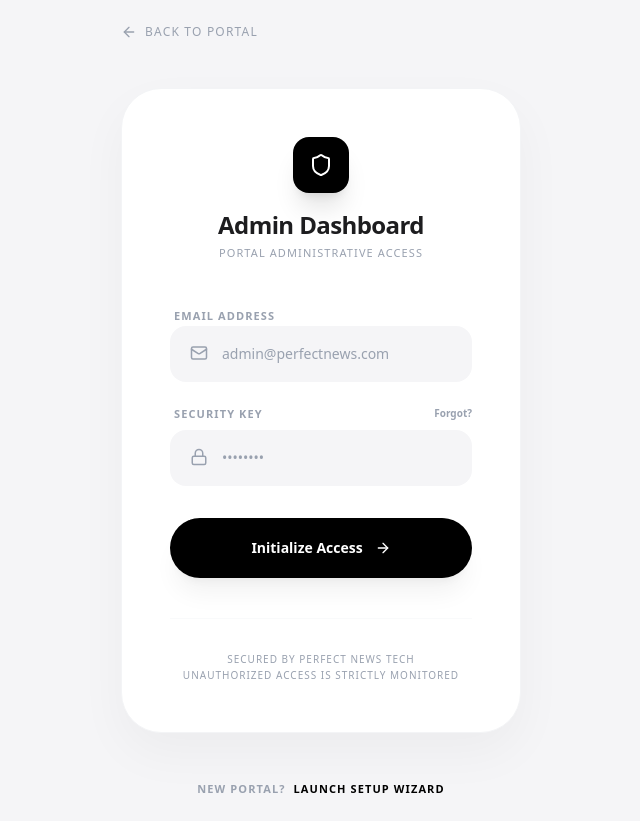
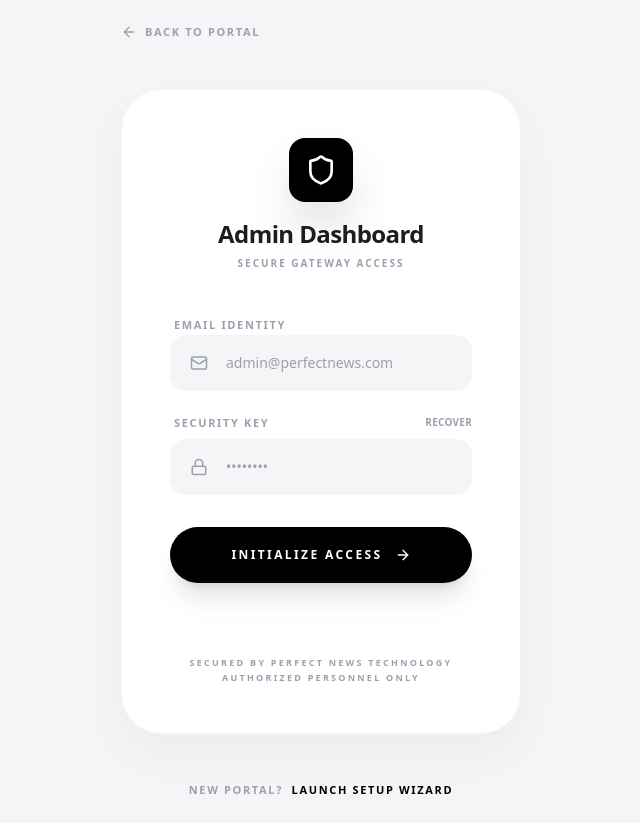
Before and after one commit to PagePerfecttech/perfectnews, a Next.js app: page /login in a window 1280 px wide. Shown: the whole page, without its empty margins (319-959 px from the left). Built offline with nearby package versions, Linux system fonts and the light colour scheme; no server answers; the database is empty.

Commit message:
feat: implement admin login page and server-side authentication actions

```diff
--- a/src/app/login/page.tsx
+++ b/src/app/login/page.tsx
@@ -1,53 +1,40 @@
 "use client";
 
-import React, { useState } from 'react';
-import { signIn } from "next-auth/react";
-import { useRouter } from "next/navigation";
+import React, { useState, useTransition } from 'react';
+import { login } from "@/lib/auth-actions";
 import {
   Shield,
   Lock,
   Mail,
   AlertCircle,
   ArrowRight,
-  ArrowLeft,
-  Settings
+  ArrowLeft
 } from 'lucide-react';
 import Link from 'next/link';
 
 export default function LoginPage() {
-  const [email, setEmail] = useState("");
-  const [password, setPassword] = useState("");
-  const [error, setError] = useState("");
-  const [loading, setLoading] = useState(false);
-  const router = useRouter();
+  const [error, setError] = useState<string | undefined>("");
+  const [isPending, startTransition] = useTransition();
 
-  const handleSubmit = async (e: React.FormEvent) => {
+  const handleSubmit = (e: React.FormEvent<HTMLFormElement>) => {
     e.preventDefault();
-    setLoading(true);
     setError("");
 
-    try {
-      const result = await signIn("credentials", {
-        email,
-        password,
-        redirect: false,
-      });
+    const formData = new FormData(e.currentTarget);
 
-      if (result?.error) {
-        setError("Invalid credentials. Please verify your email and password.");
-      } else {
-        router.push("/admin");
-        router.refresh();
-      }
-    } catch (err) {
-      setError("An unexpected error occurred. Please try again.");
-    } finally {
-      setLoading(false);
-    }
+    startTransition(() => {
+      login(formData)
+        .then((data) => {
+          if (data?.error) {
+            setError(data.error);
+          }
+        })
+        .catch(() => setError("An unexpected error occurred."));
+    });
   };
 
   return (
-    <div className="min-h-screen bg-[#F5F5F7] text-[#1D1D1F] flex flex-col items-center justify-center p-6">
+    <div className="min-h-screen bg-[#F5F5F7] text-[#1D1D1F] flex flex-col items-center justify-center p-6 font-sans">
 
       <div className="max-w-[400px] w-full flex flex-col items-center animate-in fade-in slide-in-from-bottom-8 duration-1000">
 
@@ -55,7 +42,7 @@ export default function LoginPage() {
         <div className="w-full mb-12 flex justify-start">
           <Link href="/" className="inline-flex items-center space-x-2 text-gray-400 hover:text-black transition-colors group">
             <ArrowLeft className="w-4 h-4 transition-transform group-hover:-translate-x-1" />
-            <span className="text-xs font-medium uppercase tracking-widest">Back to Portal</span>
+            <span className="text-[11px] font-semibold uppercase tracking-[0.15em]">Back to Portal</span>
           </Link>
         </div>
 
@@ -63,12 +50,12 @@ export default function LoginPage() {
 
           {/* Accent Header */}
           <div className="text-center space-y-4">
-            <div className="w-14 h-14 bg-black rounded-2xl flex items-center justify-center mx-auto shadow-xl">
-              <Shield className="w-6 h-6 text-white" />
+            <div className="w-16 h-16 bg-black rounded-2xl flex items-center justify-center mx-auto shadow-2xl transform transition-transform hover:rotate-3">
+              <Shield className="w-8 h-8 text-white" />
             </div>
-            <div className="space-y-1">
+            <div className="space-y-1.5">
               <h1 className="text-2xl font-semibold tracking-tight">Admin Dashboard</h1>
-              <p className="text-[11px] font-medium text-gray-400 uppercase tracking-widest">Portal Administrative Access</p>
+              <p className="text-[10px] font-bold text-gray-400 uppercase tracking-[0.2em]">Secure Gateway Access</p>
             </div>
           </div>
 
@@ -77,21 +64,21 @@ export default function LoginPage() {
             {error && (
               <div className="p-4 bg-red-50 rounded-2xl flex items-start space-x-3 border border-red-100 animate-in fade-in zoom-in duration-300">
                 <AlertCircle className="w-4 h-4 text-red-500 mt-0.5 flex-shrink-0" />
-                <p className="text-[11px] font-semibold text-red-700 uppercase leading-relaxed">{error}</p>
+                <p className="text-[10px] font-bold text-red-700 uppercase tracking-wide leading-relaxed">{error}</p>
               </div>
             )}
 
             <div className="space-y-6">
               <div className="space-y-2">
-                <label className="text-[11px] font-semibold text-gray-400 uppercase tracking-widest ml-1">Email Address</label>
+                <label className="text-[11px] font-bold text-gray-400 uppercase tracking-[0.15em] ml-1">Email Identity</label>
                 <div className="relative group">
-                  <Mail className="absolute left-5 top-4.5 w-4.5 h-4.5 text-gray-400 group-focus-within:text-black transition-colors" />
+                  <Mail className="absolute left-5 top-1/2 -translate-y-1/2 w-4.5 h-4.5 text-gray-400 group-focus-within:text-black transition-colors" />
                   <input
+                    name="email"
                     type="email"
                     required
-                    value={email}
-                    onChange={(e) => setEmail(e.target.value)}
-                    className="w-full bg-[#F5F5F7] border-0 rounded-2xl p-4.5 pl-13 text-sm font-medium focus:ring-2 focus:ring-black outline-none transition-all placeholder:text-gray-400"
+                    autoComplete="email"
+                    className="w-full bg-[#F5F5F7] border-0 rounded-2xl py-4.5 pl-14 pr-6 text-sm font-medium focus:ring-2 focus:ring-black outline-none transition-all placeholder:text-gray-400"
                     placeholder="admin@perfectnews.com"
                   />
                 </div>
@@ -99,17 +86,17 @@ export default function LoginPage() {
 
               <div className="space-y-2">
                 <div className="flex justify-between items-center ml-1">
-                  <label className="text-[11px] font-semibold text-gray-400 uppercase tracking-widest">Security Key</label>
-                  <Link href="#" className="text-[10px] font-semibold text-gray-400 hover:text-black transition-colors">Forgot?</Link>
+                  <label className="text-[11px] font-bold text-gray-400 uppercase tracking-[0.15em]">Security Key</label>
+                  <Link href="#" className="text-[10px] font-bold text-gray-400 hover:text-black transition-colors tracking-wide">RECOVER</Link>
                 </div>
                 <div className="relative group">
-                  <Lock className="absolute left-5 top-4.5 w-4.5 h-4.5 text-gray-400 group-focus-within:text-black transition-colors" />
+                  <Lock className="absolute left-5 top-1/2 -translate-y-1/2 w-4.5 h-4.5 text-gray-400 group-focus-within:text-black transition-colors" />
                   <input
+                    name="password"
                     type="password"
                     required
-                    value={password}
-                    onChange={(e) => setPassword(e.target.value)}
-                    className="w-full bg-[#F5F5F7] border-0 rounded-2xl p-4.5 pl-13 text-sm font-medium focus:ring-2 focus:ring-black outline-none transition-all placeholder:text-gray-400"
+                    autoComplete="current-password"
+                    className="w-full bg-[#F5F5F7] border-0 rounded-2xl py-4.5 pl-14 pr-6 text-sm font-medium focus:ring-2 focus:ring-black outline-none transition-all placeholder:text-gray-400"
                     placeholder="••••••••"
                   />
                 </div>
@@ -117,11 +104,11 @@ export default function LoginPage() {
             </div>
 
             <button
-              disabled={loading}
+              disabled={isPending}
               type="submit"
-              className="w-full bg-black text-white py-5 rounded-full font-semibold text-sm flex items-center justify-center space-x-3 hover:bg-gray-800 transition-all shadow-xl shadow-black/5 group active:scale-95 disabled:opacity-50"
+              className="w-full bg-black text-white py-5 rounded-full font-semibold text-xs uppercase tracking-[0.2em] flex items-center justify-center space-x-3 hover:bg-gray-800 transition-all shadow-xl shadow-black/10 group active:scale-[0.98] disabled:opacity-50"
             >
-              {loading ? (
+              {isPending ? (
                 <div className="w-5 h-5 border-2 border-white/30 border-t-white rounded-full animate-spin" />
               ) : (
                 <>
@@ -134,9 +121,9 @@ export default function LoginPage() {
 
           {/* Compliance Info */}
           <div className="pt-8 border-t border-gray-50 text-center">
-             <p className="text-[10px] font-medium text-gray-400 uppercase tracking-widest leading-relaxed">
-                Secured by Perfect News Tech<br/>
-                Unauthorized access is strictly monitored
+             <p className="text-[9px] font-bold text-gray-400 uppercase tracking-[0.25em] leading-relaxed">
+                SECURED BY PERFECT NEWS TECHNOLOGY<br/>
+                AUTHORIZED PERSONNEL ONLY
              </p>
           </div>
 
@@ -144,7 +131,7 @@ export default function LoginPage() {
 
         {/* Setup Redirect */}
         <div className="mt-12 text-center">
-           <p className="text-[11px] font-semibold text-gray-400 uppercase tracking-widest">
+           <p className="text-[11px] font-semibold text-gray-400 uppercase tracking-[0.15em]">
               New portal? <Link href="/setup" className="text-black hover:underline ml-1">Launch Setup Wizard</Link>
            </p>
         </div>
--- /dev/null
+++ b/src/lib/auth-actions.ts
@@ -0,0 +1,35 @@
+"use server";
+
+import { signIn } from "@/lib/auth";
+import { AuthError } from "next-auth";
+import { loginSchema } from "./validations";
+
+export async function login(formData: FormData) {
+  const email = formData.get("email") as string;
+  const password = formData.get("password") as string;
+
+  const validatedFields = loginSchema.safeParse({ email, password });
+
+  if (!validatedFields.success) {
+    return { error: "Invalid fields!" };
+  }
+
+  try {
+    await signIn("credentials", {
+      email,
+      password,
+      redirectTo: "/admin",
+    });
+  } catch (error) {
+    if (error instanceof AuthError) {
+      switch (error.type) {
+        case "CredentialsSignin":
+          return { error: "Invalid credentials!" };
+        default:
+          return { error: "Something went wrong!" };
+      }
+    }
+
+    throw error;
+  }
+}
```
